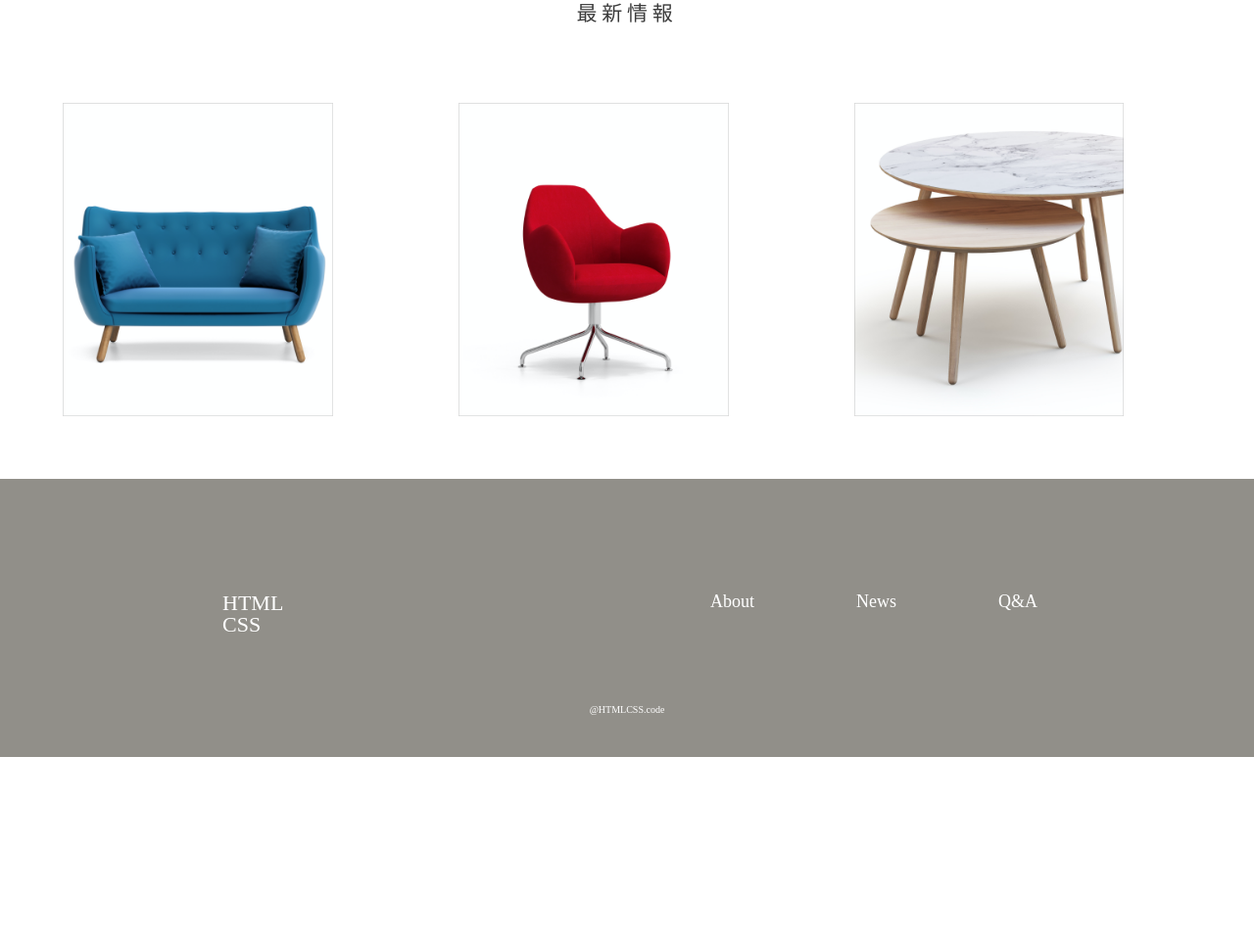
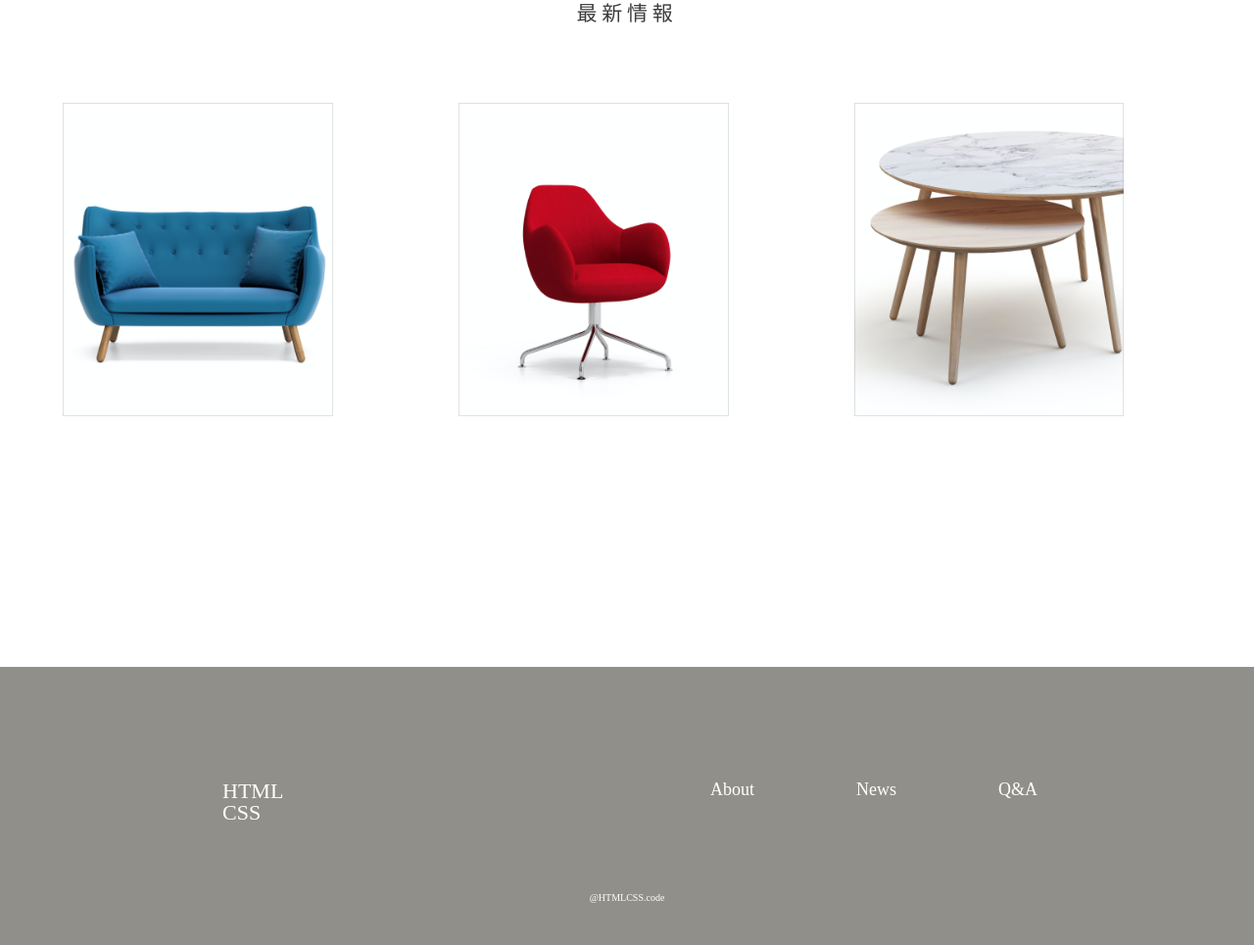
Before and after one commit to lsk4f5/furniture-site, a PHP site: page /news.html in a window 1280 px wide. Shown: the part 585-1550 px from the top of the page at 98% size. Before the commit the page ends 1358 px from the top, so only its background shows below. Run offline with PHP 8.4, Linux system fonts and the light colour scheme.

Commit message:
追加のコミット

```diff
--- a/stylesheet02.css
+++ b/stylesheet02.css
@@ -70,10 +70,9 @@ nav {
   letter-spacing: 0.3rem;
 }
 
-/* .news-container img {
-  margin: 5% 5% 320px 5%;
-  width: 23%;
-} */
+.news-container {
+  margin-bottom: 15%;
+}
 
 /* ここからスライド */
 .container {
```
